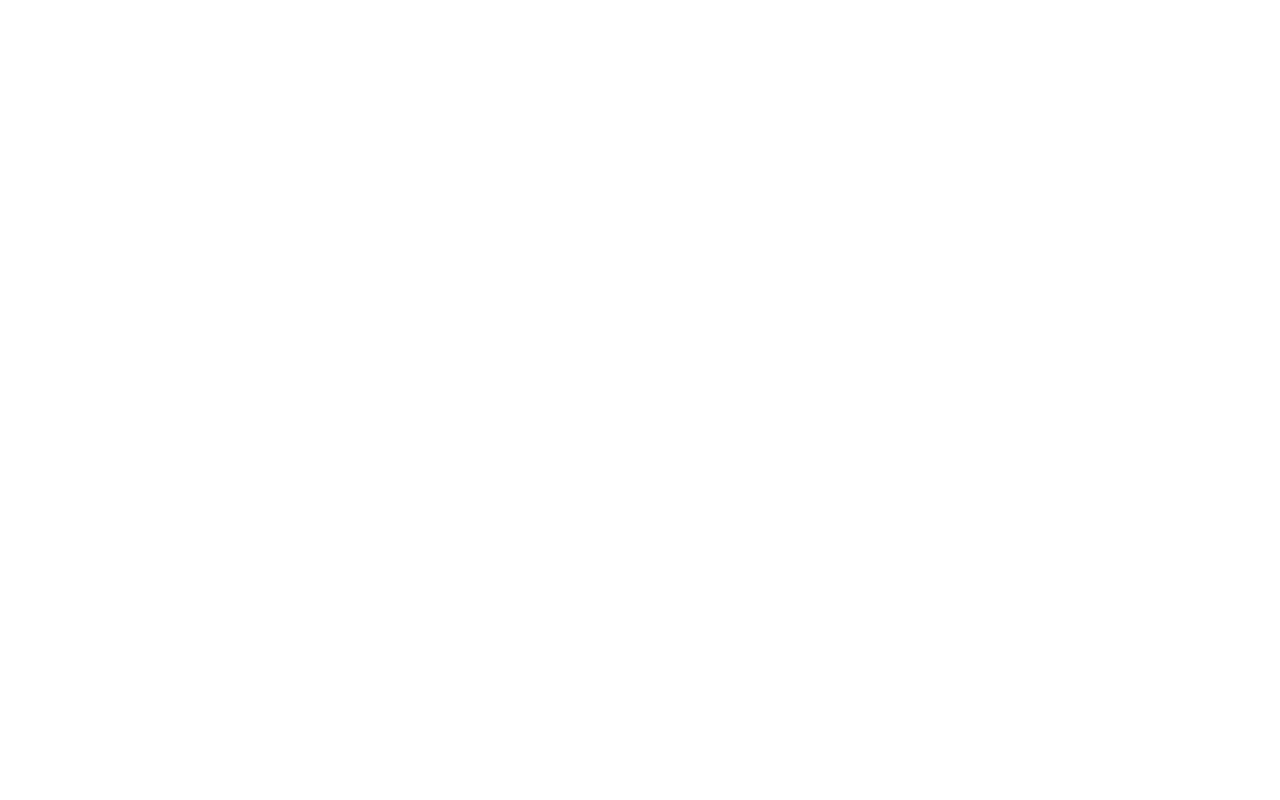
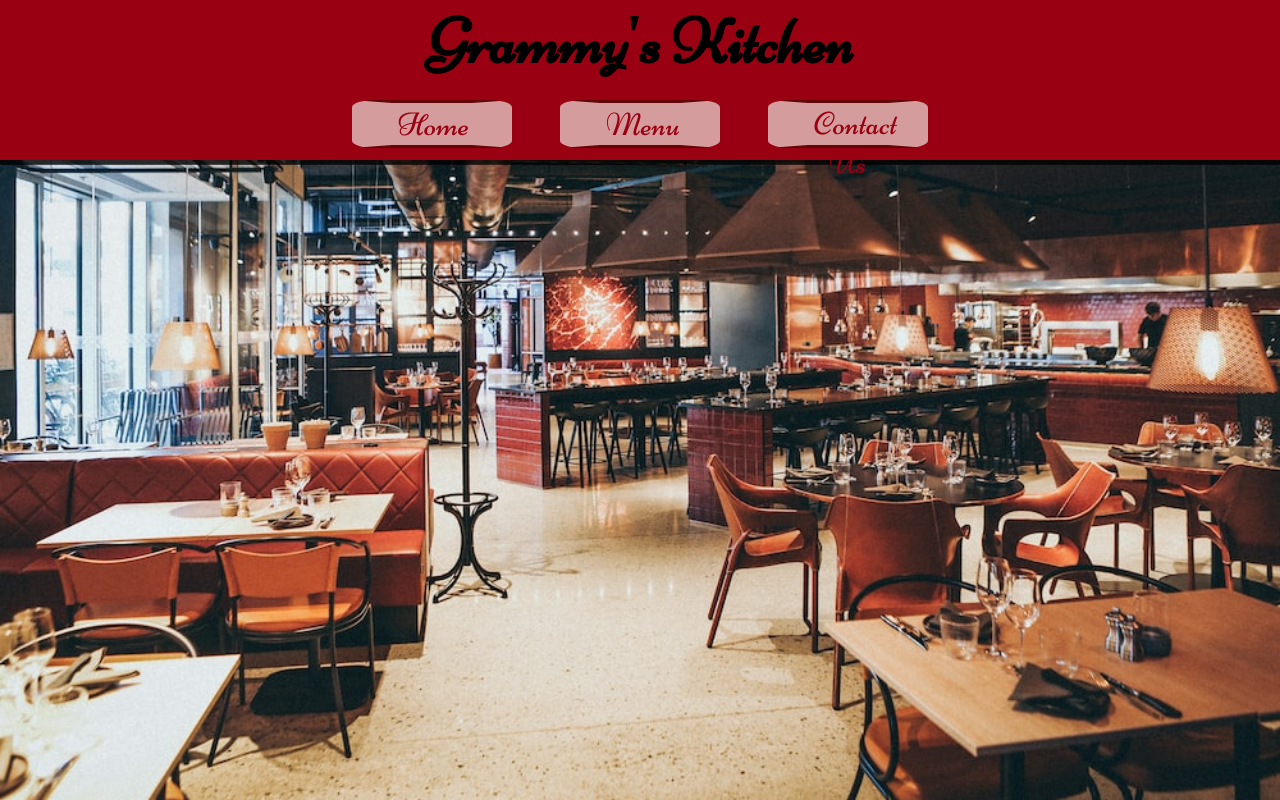
Before and after one commit to BCupen/RestaurantProject, a website built with webpack: page dist/index.html in a window 1280 px wide. Built offline with nearby package versions, Linux system fonts and the light colour scheme.

Commit message:
webpack dev server and header setup

```diff
--- a/src/index.js
+++ b/src/index.js
@@ -1 +1,4 @@
-console.log('Testing... Testing...');
+import loadHeader from './pageLoad';
+import './style.css';
+
+loadHeader();
--- /dev/null
+++ b/src/pageLoad.js
@@ -0,0 +1,33 @@
+const body = document.querySelector('body');
+const content = document.querySelector('#content');
+
+function createHeader(){
+    const header = document.createElement('header');
+    const nav = document.createElement('nav');
+
+    const pageHeading = document.createElement('h1');
+    pageHeading.textContent = `Grammy's Kitchen`;
+
+    header.append(pageHeading);
+
+    const homeButton = document.createElement('button');
+    homeButton.textContent =  'Home';
+    homeButton.classList.add('home-button');;
+
+    const menuButton = document.createElement('button');
+    menuButton.textContent = 'Menu';
+    menuButton.classList.add('menu-button');
+
+    const contactButton = document.createElement('button');
+    contactButton.textContent = 'Contact Us';
+    contactButton.classList.add('contact-button');
+
+    nav.append(homeButton, menuButton, contactButton);
+    header.append(nav)
+    return header;
+}
+
+export default function loadHeader(){
+    const header = createHeader();
+    body.insertAdjacentElement('afterbegin', header);
+}
--- /dev/null
+++ b/src/style.css
@@ -0,0 +1,57 @@
+@import url('https://fonts.googleapis.com/css2?family=Niconne&display=swap');
+
+:root {
+    --primary-bg: #fcf6f5ff;
+    --seconday-bg: #990011ff;
+    --font-color: #1b1b1e;
+    --main-font: 'Niconne';
+}
+
+body{
+    padding: 0;
+    margin: 0;
+    width: 100vw;
+    height:100vh;
+    background-image: url('./assets/photo-1552566626-52f8b828add9.jpeg');
+    background-position: center;
+    background-repeat: no-repeat;
+    background-size: cover;
+    font-family: var(--main-font);
+}
+
+header{
+    position: sticky;
+    height: 20vh;
+    background-color: var(--seconday-bg);
+    display: flex;
+    flex-direction: column;
+    gap: 1rem;
+    align-items: center;
+    justify-content: space-evenly;
+    box-shadow: 0rem 0.3rem rgba(0, 0, 0, 0.8);
+}
+
+h1 {
+    margin: 0;
+    font-size: 4rem;
+}
+
+nav{
+    align-content: flex-end;
+    display: flex;
+    gap: 3rem;
+}
+
+button{
+    font-family: var(--main-font);
+    font-size: 2rem;
+    width: 10rem;
+    height: 3rem;
+    background-color:#d49c9c;
+    color: var(--seconday-bg);
+    border: 0.2rem solid #620606;
+    border-left: 2.5rem solid transparent;
+    border-right: 2.5rem solid transparent;
+    border-radius: 15%;
+    margin-bottom: 0.5rem;
+}
--- a/webpack.config.js
+++ b/webpack.config.js
@@ -1,9 +1,31 @@
 const path = require('path');
+const HtmlWebpackPlugin= require('html-webpack-plugin');
 
 module.exports ={
+    mode:  'development',
     entry: './src/index.js',
+    devServer: {
+        static:  './dist'
+    },
+    plugins: [
+        new HtmlWebpackPlugin({
+            title: `Grammy's Kitchen`
+        })
+    ],
     output: {
-        filename: 'main.js',
-        path: path.resolve(__dirname, 'dist')
+        filename: '[name].bundle.js',
+        path: path.resolve(__dirname, 'dist'),
+        clean: true
+    },
+    optimization:{
+        runtimeChunk: 'single'
+    },
+    module:{
+        rules: [
+            {
+                test: /\.css$/i,
+                use: ['style-loader', 'css-loader']
+            }
+        ]
     }
 };
```
Also changed, not shown: package.json (+7 -2 lines), dist/index.html, dist/main.bundle.js (added), dist/main.js (deleted), dist/runtime.bundle.js (added), src/assets/photo-1552566626-52f8b828add9.jpeg (added).
